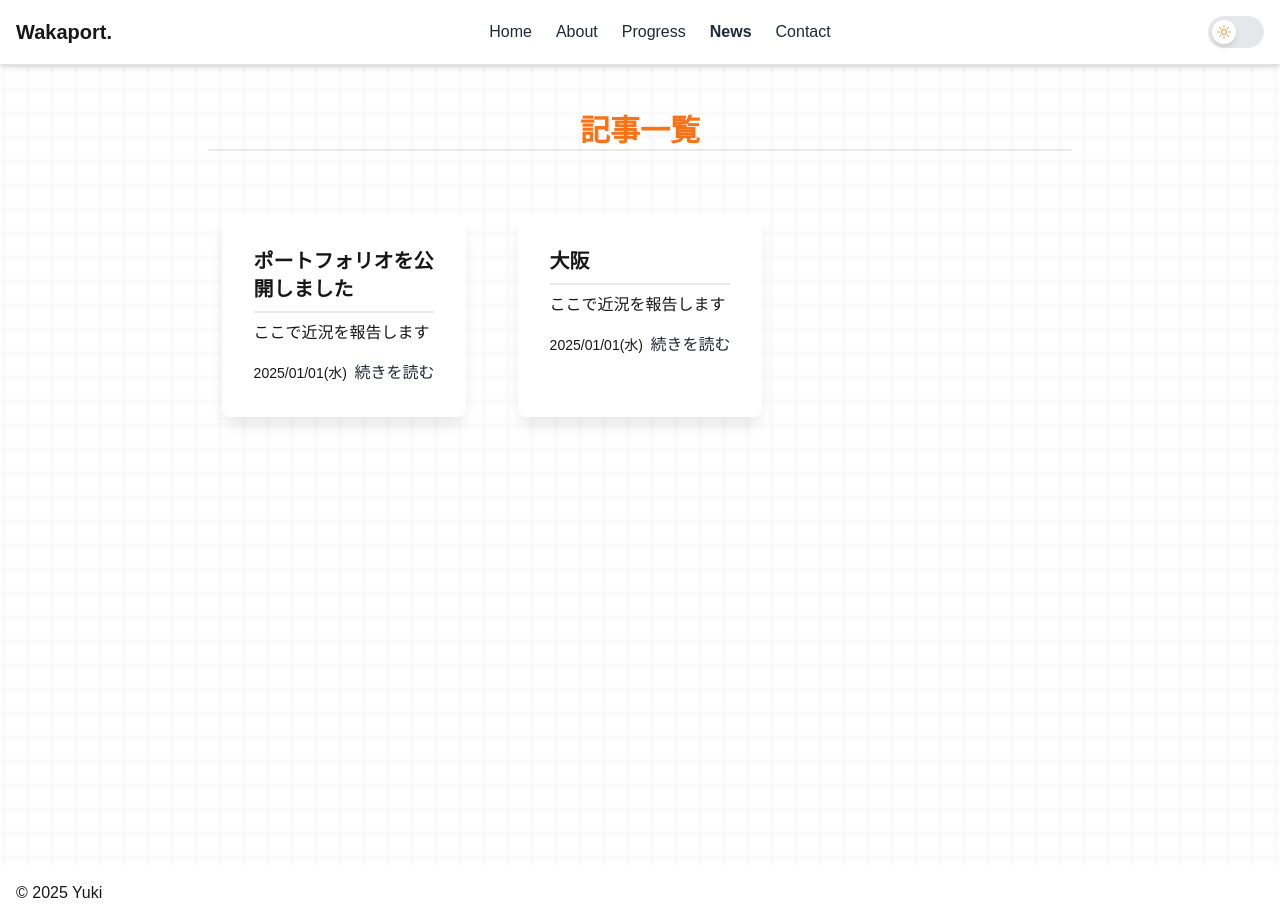
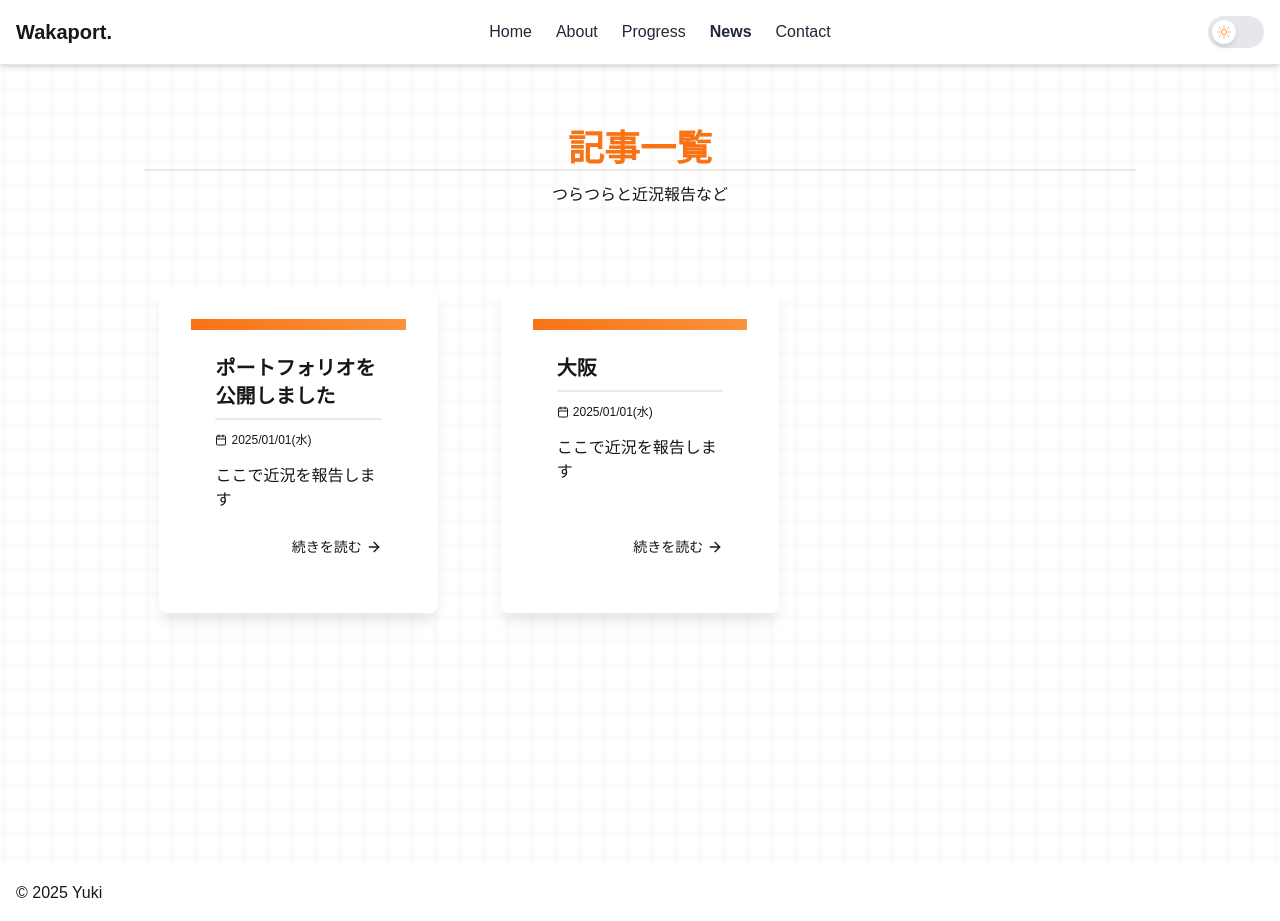
Before and after one commit to waka320/wakaport, a Next.js app in the folder wakanext/: page /news in a window 1280 px wide. Built offline with nearby package versions, Linux system fonts and the light colour scheme.

Commit message:
feat: news design

```diff
--- a/wakanext/src/app/(pages)/news/page.tsx
+++ b/wakanext/src/app/(pages)/news/page.tsx
@@ -1,33 +1,58 @@
 import { getAllArticles } from "@/lib/articles/articles"
 import Link from 'next/link'
+import { FiCalendar, FiArrowRight } from 'react-icons/fi'
 
 export default async function NewsPage() {
     const articles = await getAllArticles()
 
     return (
-        <div className='white-background min-h-screen py-8'>
-            <div className="p-4 max-w-4xl mx-auto">
-                <h1 className="text-center text-3xl font-bold mb-8 text-[var(--primary)]">記事一覧</h1>
-                <div className="grid grid-cols-1 md:grid-cols-2 lg:grid-cols-3 gap-4 md:gap-6">
+        <div className='white-background min-h-screen py-8 md:py-12'>
+            <div className="px-4 sm:p-4 max-w-5xl mx-auto">
+                <div className="mb-8 md:mb-12 text-center">
+                    <h1 className="text-3xl sm:text-3xl md:text-4xl font-bold mb-2 md:mb-3 text-[var(--primary)]">記事一覧</h1>
+                    <p className="text-sm md:text-base mt-3 text-[var(--text-muted-color)] max-w-2xl mx-auto px-3 sm:px-0">
+                        つらつらと近況報告など
+                    </p>
+                </div>
+
+                <div className="grid grid-cols-1 sm:grid-cols-2 lg:grid-cols-3 gap-4 sm:gap-6 md:gap-8">
                     {articles.map((article) => (
-                        <div
+                        <Link
+                            href={`/news/${article.slug}`}
                             key={article.slug}
-                            className="content-background shadow-md rounded-lg p-4 hover:shadow-lg transition-shadow bg-white dark:bg-[var(--background)]"
+                            className="group flex flex-col h-full touch-manipulation"
                         >
-                            <h2 className="text-lg md:text-xl font-semibold mb-2 text-[var(--foreground)]">{article.title}</h2>
-                            <p className="text-[var(--text-muted-color)] mb-4 text-sm md:text-base">{article.excerpt}</p>
-                            <div className="flex justify-between items-center">
-                                <span className="text-xs md:text-sm text-[var(--text-muted-color)]">{article.date}</span>
-                                <Link
-                                    href={`/news/${article.slug}`}
-                                    className="link text-[var(--link-color)] hover:text-[var(--link-hover-color)] hover:underline text-sm md:text-base"
-                                >
-                                    続きを読む
-                                </Link>
+                            <div className="content-background shadow-md rounded-lg overflow-hidden flex flex-col h-full transform transition-all duration-300 hover:shadow-xl active:scale-98 hover:-translate-y-1 bg-white dark:bg-[var(--background)]">
+                                <div className="h-2 sm:h-3 bg-gradient-to-r from-[var(--primary)] to-[var(--secondary)]"></div>
+                                <div className="p-4 sm:p-5 md:p-6 flex flex-col h-full">
+                                    <h2 className="text-lg sm:text-xl font-semibold mb-2 sm:mb-3 text-[var(--foreground)] group-hover:text-[var(--primary)] transition-colors">
+                                        {article.title}
+                                    </h2>
+
+                                    <div className="flex items-center text-xs text-[var(--text-muted-color)] mb-3 sm:mb-4">
+                                        <FiCalendar className="mr-1" />
+                                        <span>{article.date}</span>
+                                    </div>
+
+                                    <p className="text-[var(--text-muted-color)] mb-4 sm:mb-6 flex-grow text-xs sm:text-sm md:text-base line-clamp-3 sm:line-clamp-none">
+                                        {article.excerpt}
+                                    </p>
+
+                                    <div className="flex items-center justify-end text-[var(--link-color)] group-hover:text-[var(--link-hover-color)] transition-colors">
+                                        <span className="text-xs sm:text-sm font-medium">続きを読む</span>
+                                        <FiArrowRight className="ml-1 transform group-hover:translate-x-1 transition-transform" />
+                                    </div>
+                                </div>
                             </div>
-                        </div>
+                        </Link>
                     ))}
                 </div>
+
+                {articles.length === 0 && (
+                    <div className="text-center py-8 sm:py-12 text-[var(--text-muted-color)] text-sm sm:text-base">
+                        現在記事はありません。また後ほどご確認ください。
+                    </div>
+                )}
             </div>
         </div>
     )
--- a/wakanext/src/app/(pages)/progress/page.tsx
+++ b/wakanext/src/app/(pages)/progress/page.tsx
@@ -24,7 +24,7 @@ const ProgressPage = () => {
     return (
         <div className={`white-background min-h-screen py-8 transition-opacity duration-500 ${isLoading ? 'opacity-0' : 'opacity-100'}`}>
             <div className="p-4 max-w-5xl mx-auto">
-                <h1 className="text-center text-4xl font-bold mb-4 text-[var(--primary)]">
+                <h1 className="text-center text-3xl font-bold mb-4 text-[var(--primary)]">
                     経歴
                 </h1>
                 <p className="text-center text-gray-600 mb-8 max-w-2xl mx-auto">
```
